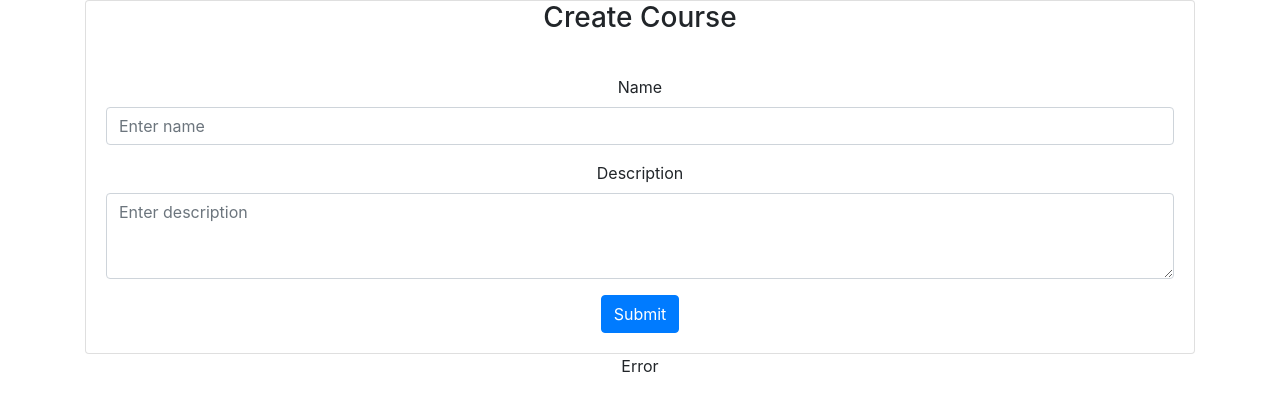
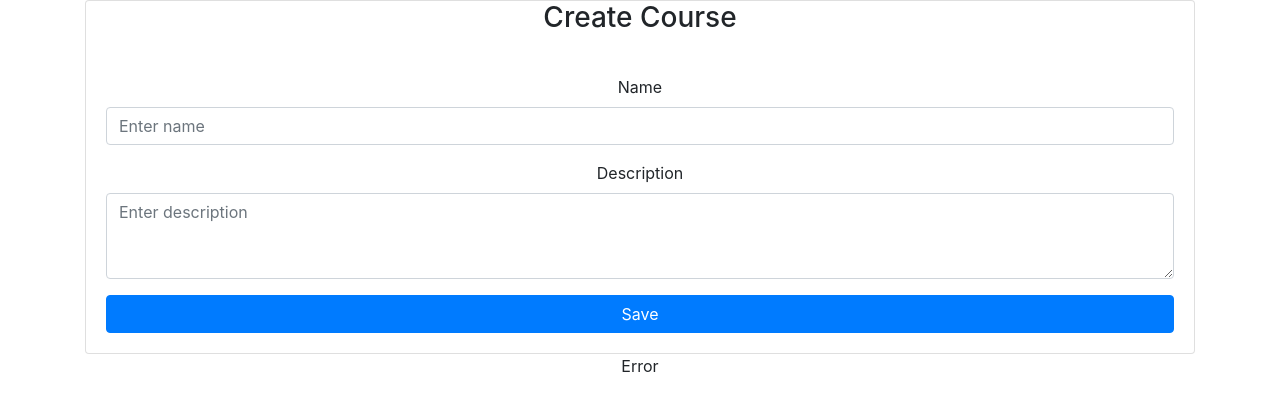
Before and after one commit to lasse1900/react-prisma-apollo, a React (Create React App) app in the folder client/: page / in a window 1280 px wide. Shown: the top 410 px of the page. Built offline with nearby package versions, Linux system fonts and the light colour scheme.

Commit message:
added apollo cache update

```diff
--- a/client/src/components/Courses.js
+++ b/client/src/components/Courses.js
@@ -39,6 +39,7 @@ const Courses = () => {
               return (
                 <div key={id}>
                   <p>Name: {name}, Description: {description} </p>
+                  <hr />
                 </div>
               );
             }
--- a/client/src/components/CreateCourse.js
+++ b/client/src/components/CreateCourse.js
@@ -15,7 +15,22 @@ class CreateCourse extends Component {
   render() {
     const { name, description } = this.state;
     return (
-      <Mutation mutation={CREATE_COURSE_MUTATION}>
+      <Mutation mutation={CREATE_COURSE_MUTATION}
+        update={(cache, mutationResults) => {
+
+          // fetch the courseFeed from the cache
+          const { courseFeed } = cache.readQuery({
+            query: COURSE_FEED_QUERY
+          })
+          debugger;
+          // update the courseFeed from the cche
+          cache.writeQuery({
+            query: COURSE_FEED_QUERY,
+            data: { courseFeed: courseFeed.concat([mutationResults.data.createCourse]) }
+          })
+        }}
+      >
+
         {(createCourse, { data, error, loading }) => (
           <div className="container">
             <div className="card">
@@ -54,8 +69,8 @@ class CreateCourse extends Component {
                       onChange={this.onChangeHandler}
                     />
                   </div>
-                  <button type="submit" className="btn btn-primary">
-                    Submit
+                  <button type="submit" className="btn btn-primary btn-block">
+                    Save
               </button>
                 </form>
               </div>
@@ -66,6 +81,16 @@ class CreateCourse extends Component {
     );
   }
 }
+const COURSE_FEED_QUERY = gql`
+  {
+    courseFeed {
+      id
+      name
+      description
+      isPublished
+    }
+  }
+`;
 const CREATE_COURSE_MUTATION = gql`
 mutation createCourseNew($name: String!, $description: String!) {
   createCourse(name: $name, description: $description) {
@@ -75,5 +100,5 @@ mutation createCourseNew($name: String!, $description: String!) {
     isPublished
   }
 }
-`
+`;
 export default CreateCourse;
```
